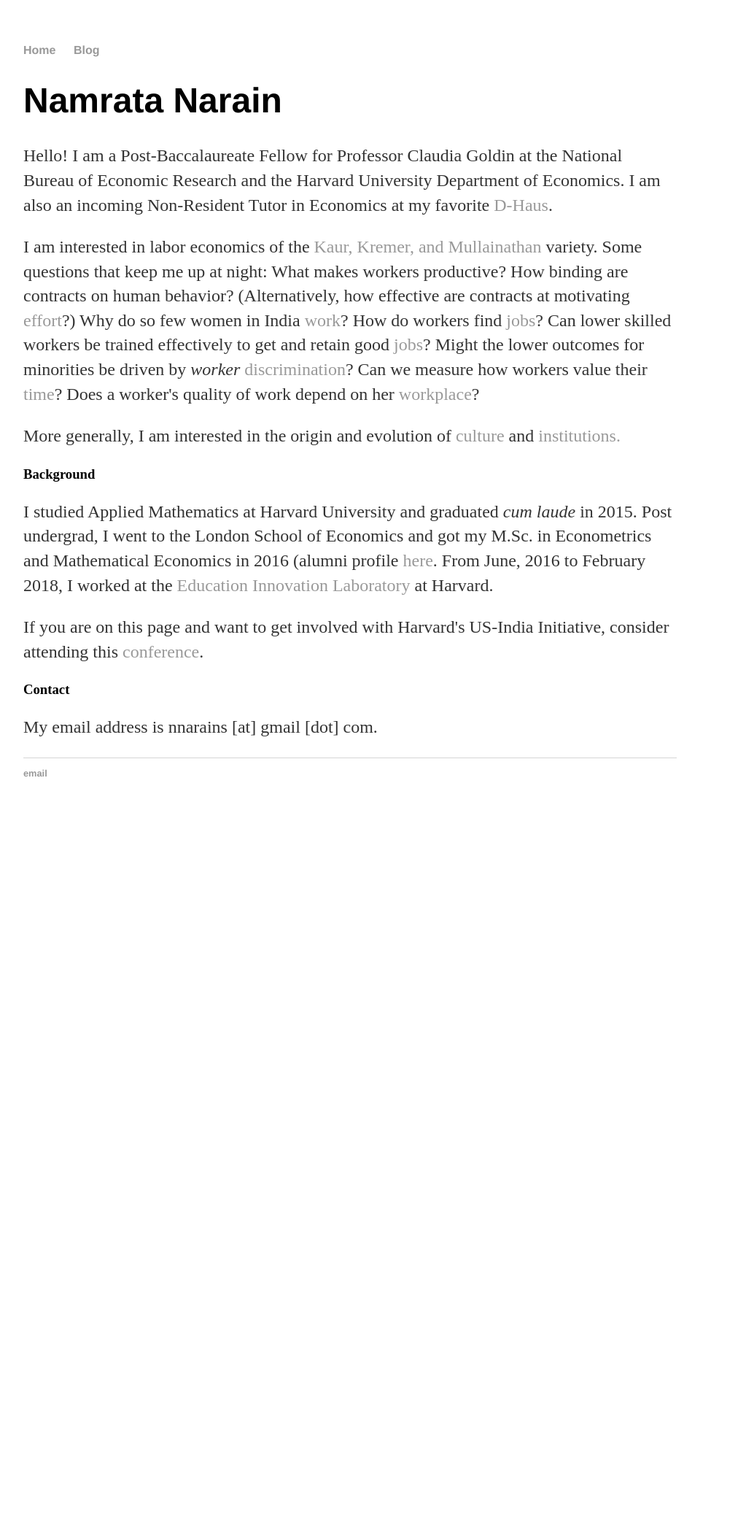
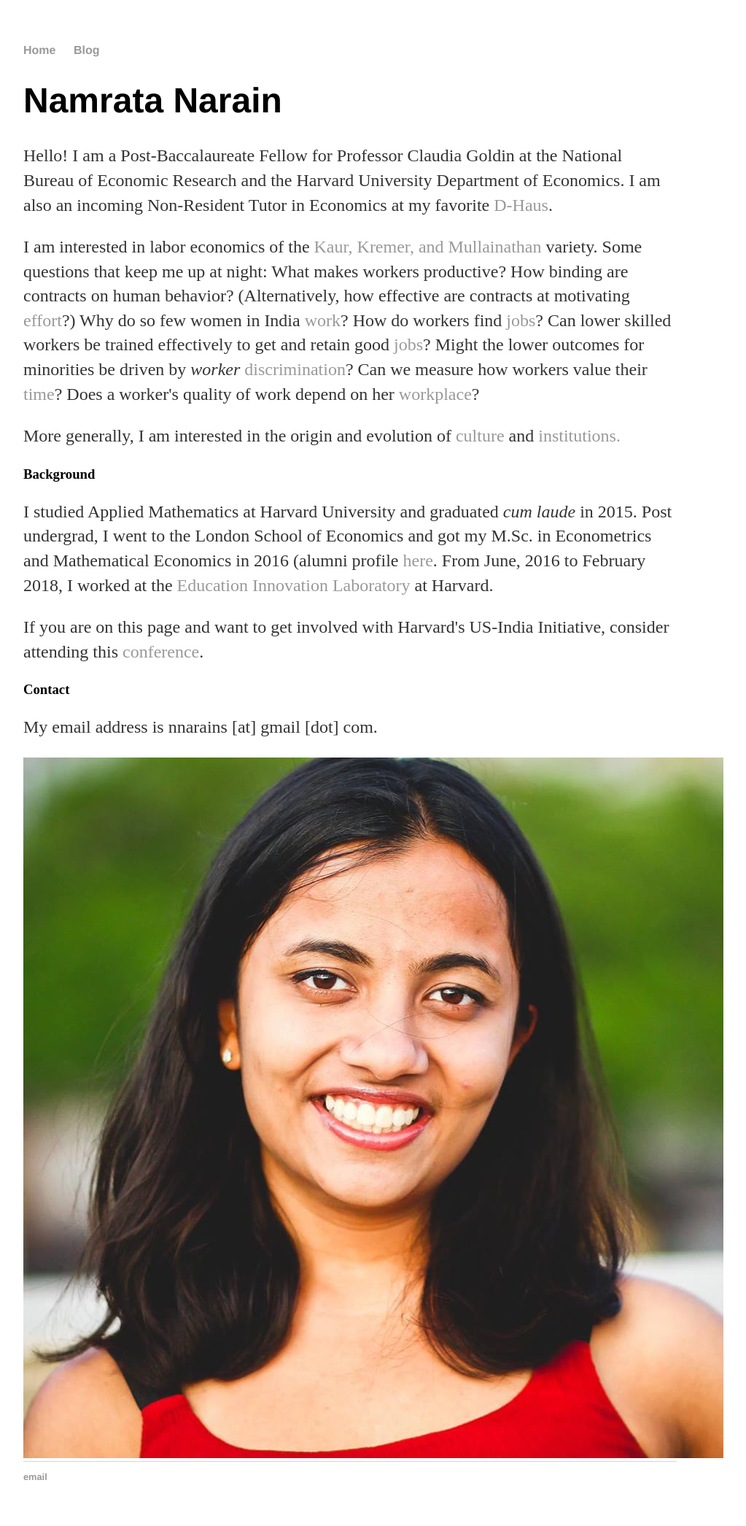
Before and after one commit to namsaxena/namsaxena.github.io, a Jekyll site: the page built from index.html, in a window 1280 px wide. Shown: the whole page at 73% size, without its empty margins (160-1183 px from the left). Built offline with Jekyll 4.4.1, drawn with Linux system fonts in a browser that asks for light colours; before the commit the page ends 1127 px from its top, so only the background shows below that.

Commit message:
Update index.html

```diff
--- a/index.html
+++ b/index.html
@@ -37,3 +37,7 @@ title: Namrata Narain
 	</p>
 
 </div><!-- /.blurb -->
+
+<div class="myface">
+	<img src="https://namsaxena.github.io/images/Narain_Picture.jpg"/>
+</div>
```
